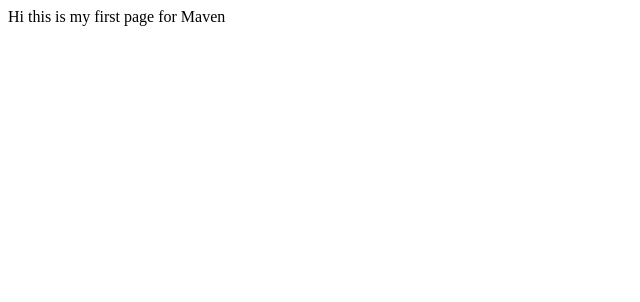
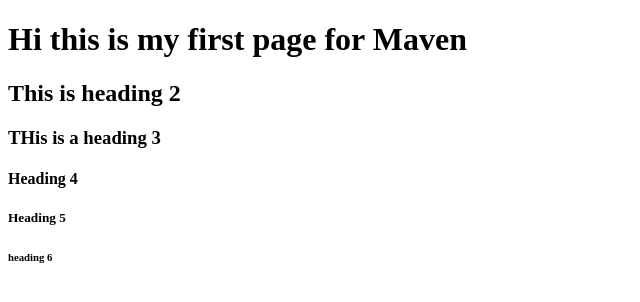
Before and after one commit to SirJeany/Test, a plain HTML site: page index.html in a window 1280 px wide. Shown: the whole page, without its empty margins (0-640 px from the left). Drawn offline with Linux system fonts and the light colour scheme.

Commit message:
Headings under index and added some stuff to README. tried to add style

```diff
--- /dev/null
+++ b/css/style.css
@@ -0,0 +1,3 @@
+h1 {
+    color: brown;
+}
--- a/index.html
+++ b/index.html
@@ -4,8 +4,14 @@
     <meta charset="UTF-8">
     <meta name="viewport" content="width=device-width, initial-scale=1.0">
     <title>Test</title>
+    <style href="css/style.css"></style>
 </head>
 <body>
-    Hi this is my first page for Maven
+    <h1>Hi this is my first page for Maven</h1>
+    <h2>This is heading 2</h2>
+    <h3>THis is a heading 3</h3>
+    <h4>Heading 4</h4>
+    <h5>Heading 5</h5>
+    <h6>heading 6</h6>
 </body>
 </html>
```
Also changed, not shown: 1 other file.
